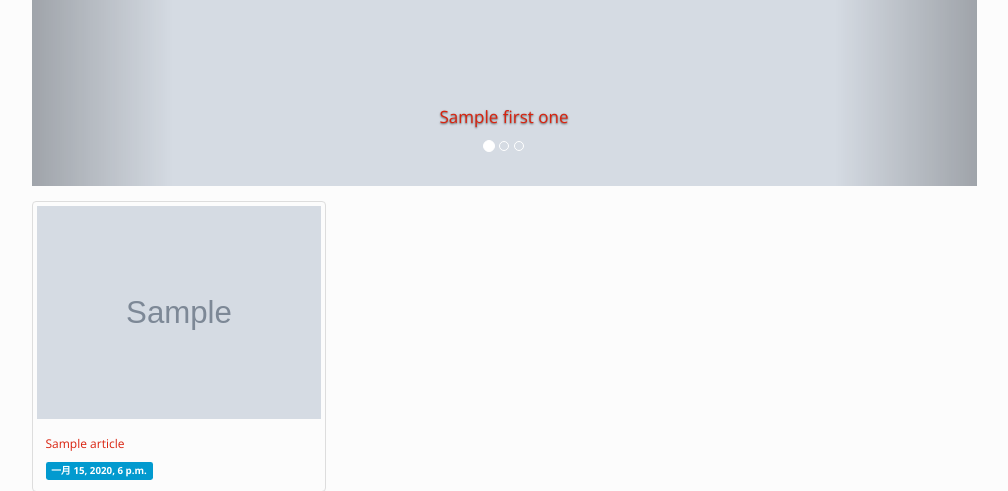
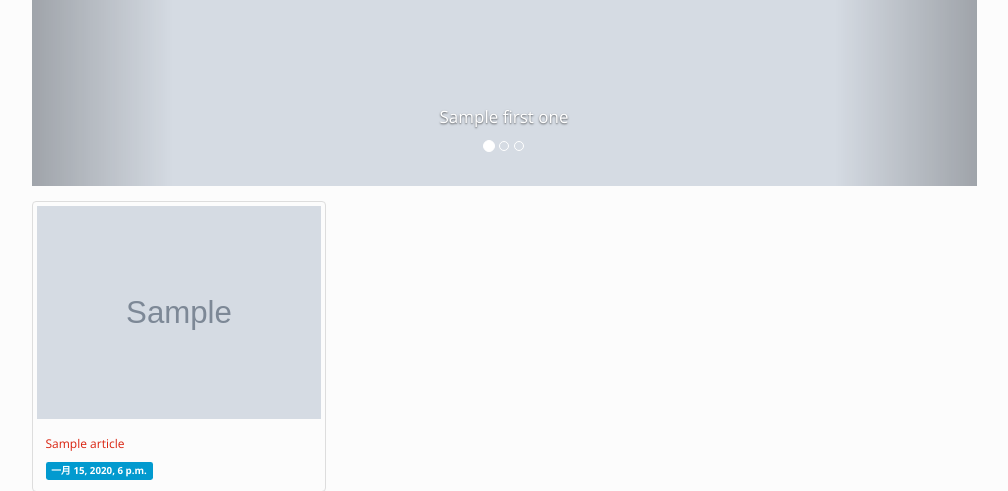
Before and after one commit to yeehdavid/bazha, a Django app: template templates/index.html in a window 1280 px wide. Shown: the part 578-1069 px from the top of the page, without its empty margins (136-1144 px from the left). Run offline with Django 3.2, Linux system fonts and the light colour scheme; tables that the repository leaves empty hold one stand-in row (values such as "Sample post"); the template is opened without the code that fills it: values that come from a table or form of the project are taken from there, most other values are stand-ins (such as "Sample title", 1, 10 or a date in 2020); grey boxes marked "Sample" are stand-in pictures; some libraries are stand-ins or nearby versions.

Commit message:
轮播标题设置白色

```diff
--- a/templates/index.html
+++ b/templates/index.html
@@ -22,7 +22,7 @@
                         <a href="/news/{{first_one.pk}}"><img src="{% static 'img/'%}{{first_one.title_img}}"
                                                               height="100%" width="100%"></a>
                         <div class="carousel-caption">
-                            <h4><a href="/news/{{first_one.pk}}">{{first_one.title}}</a></h4>
+                            <h4><a href="/news/{{first_one.pk}}" style="color:white;">{{first_one.title}}</a></h4>
                         </div>
                     </div>
 
@@ -30,7 +30,7 @@
                         <a href="/news/{{second_one.pk}}"><img src="{% static 'img/'%}{{second_one.title_img}}"
                                                                height="100%" width="100%"></a>
                         <div class="carousel-caption">
-                            <h4><a href="/news/{{second_one.pk}}">{{second_one.title}}</a></h4>
+                            <h4><a href="/news/{{second_one.pk}}" style="color:white;">{{second_one.title}}</a></h4>
                         </div>
                     </div>
 
@@ -38,7 +38,7 @@
                         <a href="/news/{{third_one.pk}}"><img src="{% static 'img/'%}{{third_one.title_img}}"
                                                               height="100%" width="100%"></a>
                         <div class="carousel-caption">
-                            <h4><a href="/news/{{third_one.pk}}">{{third_one.title}}</a></h4>
+                            <h4><a href="/news/{{third_one.pk}}" style="color:white;">{{third_one.title}}</a></h4>
                         </div>
                     </div>
                 </div>
```
